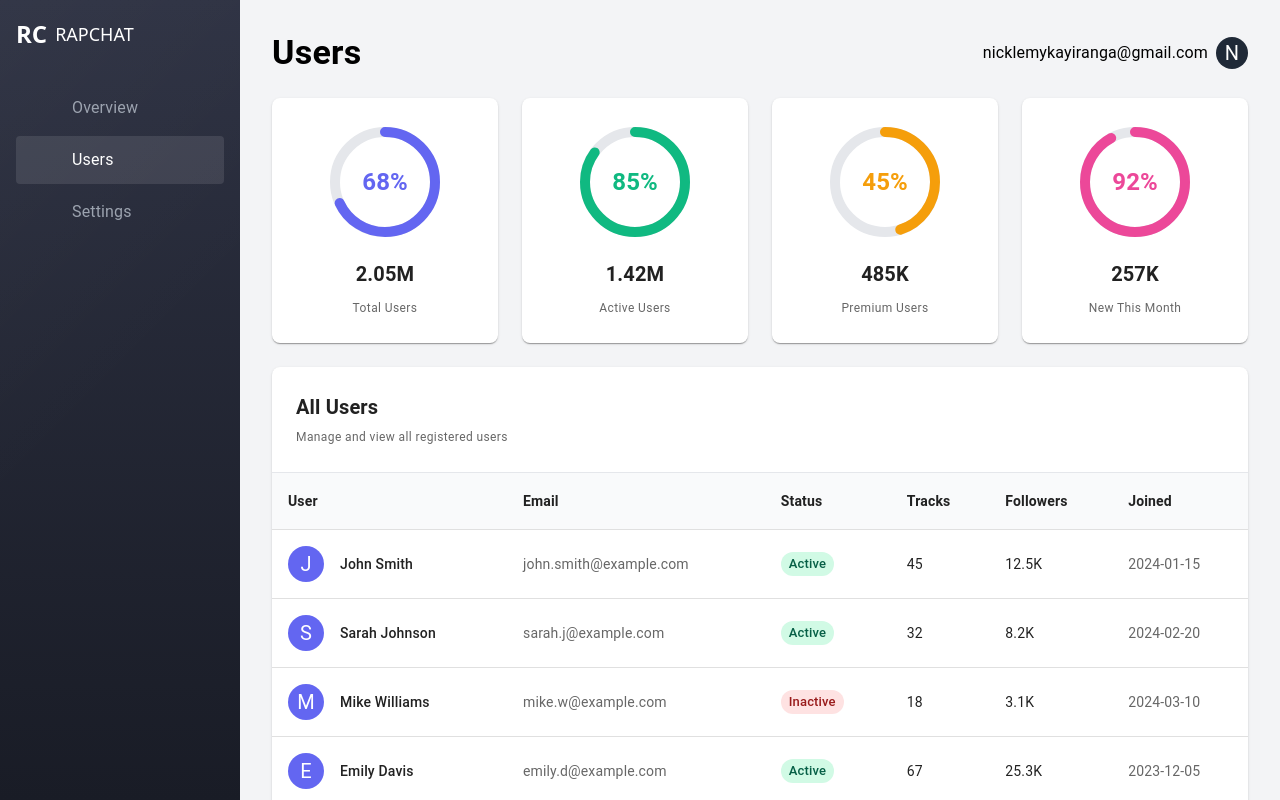
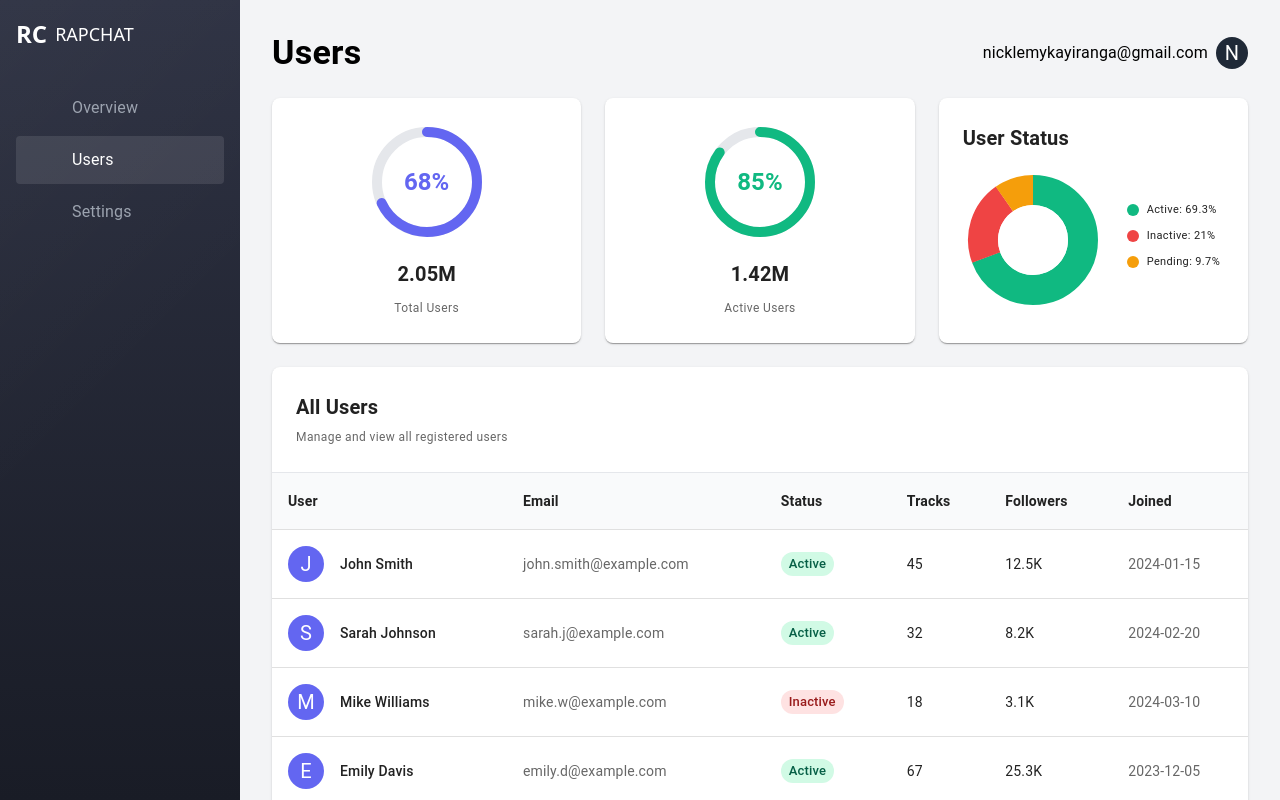
Before and after one commit to Nick-Lemy/dashboard-ui-sample, a Next.js app: page /admin/users in a window 1280 px wide. Built offline with nearby package versions, Linux system fonts and the light colour scheme; some icons are missing.

Commit message:
feat: update statsData structure by removing percentage field for consistency

```diff
--- a/src/app/admin/users/_component/UserContent.tsx
+++ b/src/app/admin/users/_component/UserContent.tsx
@@ -92,8 +92,12 @@ const userData = [
 const statsData = [
   { label: "Total Users", value: "2.05M", percentage: 68, color: "#6366f1" },
   { label: "Active Users", value: "1.42M", percentage: 85, color: "#10b981" },
-  { label: "Premium Users", value: "485K", percentage: 45, color: "#f59e0b" },
-  { label: "New This Month", value: "257K", percentage: 92, color: "#ec4899" },
+];
+
+const pieChartData = [
+  { label: "Active", value: 1420000, percentage: 69.3, color: "#10b981" },
+  { label: "Inactive", value: 430000, percentage: 21, color: "#ef4444" },
+  { label: "Pending", value: 200000, percentage: 9.7, color: "#f59e0b" },
 ];
 
 export default function UserContent() {
@@ -116,11 +120,11 @@ export default function UserContent() {
         </Box>
       </Box>
 
-      {/* Circular Charts */}
+      {/* Stats Cards */}
       <Box
         sx={{
           display: "grid",
-          gridTemplateColumns: "repeat(4, 1fr)",
+          gridTemplateColumns: "repeat(3, 1fr)",
           gap: 3,
           mb: 3,
         }}
@@ -176,6 +180,61 @@ export default function UserContent() {
             </Typography>
           </Paper>
         ))}
+
+        {/* Pie Chart */}
+        <Paper sx={{ p: 3, borderRadius: 2 }}>
+          <Typography variant="h6" sx={{ fontWeight: "bold", mb: 2 }}>
+            User Status
+          </Typography>
+          <Box sx={{ display: "flex", alignItems: "center", gap: 3 }}>
+            <Box sx={{ position: "relative", width: 140, height: 140 }}>
+              <svg width="140" height="140" viewBox="0 0 140 140">
+                {pieChartData.map((segment, idx) => {
+                  const prevPercentages = pieChartData
+                    .slice(0, idx)
+                    .reduce((sum, s) => sum + s.percentage, 0);
+                  const rotation = (prevPercentages * 360) / 100;
+                  return (
+                    <circle
+                      key={idx}
+                      cx="70"
+                      cy="70"
+                      r="50"
+                      fill="none"
+                      stroke={segment.color}
+                      strokeWidth="30"
+                      strokeDasharray={`${
+                        (segment.percentage * 314) / 100
+                      } 314`}
+                      transform={`rotate(${rotation - 90} 70 70)`}
+                    />
+                  );
+                })}
+                <circle cx="70" cy="70" r="35" fill="white" />
+              </svg>
+            </Box>
+            <Box sx={{ flex: 1 }}>
+              {pieChartData.map((segment, idx) => (
+                <Box
+                  key={idx}
+                  sx={{ display: "flex", alignItems: "center", gap: 1, mb: 1 }}
+                >
+                  <Box
+                    sx={{
+                      width: 12,
+                      height: 12,
+                      borderRadius: "50%",
+                      bgcolor: segment.color,
+                    }}
+                  />
+                  <Typography variant="caption" sx={{ fontSize: 11 }}>
+                    {segment.label}: {segment.percentage}%
+                  </Typography>
+                </Box>
+              ))}
+            </Box>
+          </Box>
+        </Paper>
       </Box>
 
       {/* Users Table */}
```
